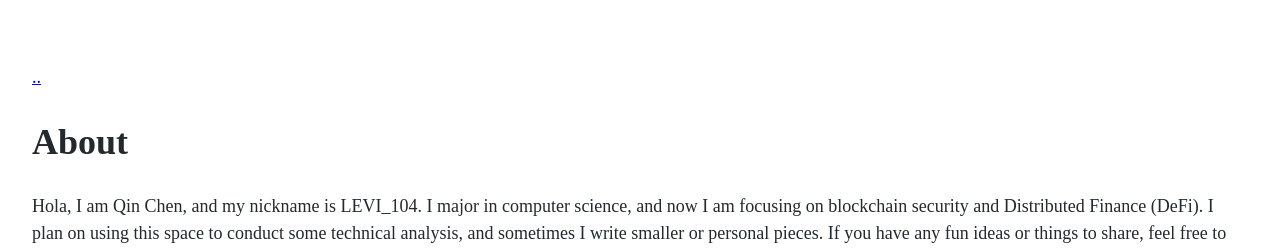
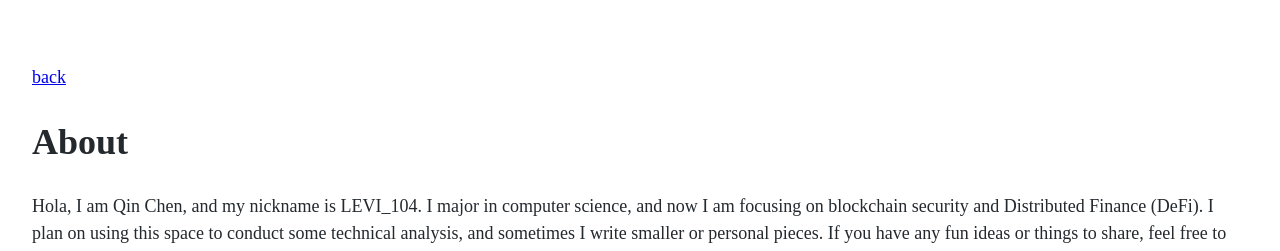
Before and after one commit to chen4903/chen4903.github.io, a Jekyll site: the page built from about.md, in a window 1280 px wide. Shown: the top 251 px of the page. Built offline with Jekyll 4.4.1, drawn with Linux system fonts in a browser that asks for light colours.

Commit message:
chore: turn back the last page

```diff
--- a/_config.yml
+++ b/_config.yml
@@ -15,7 +15,7 @@ remote_theme: riggraz/no-style-please # if you are using GitHub Pages, change it
 
 theme_config:
   appearance: "auto" # can be "light", "dark" or "auto"
-  back_home_text: ".." # customize text for homepage link in post layout
+  back_home_text: "back" # customize text for homepage link in post layout
   date_format: "%Y-%m-%d" # customize how date is formatted
   show_description: false # show blog description in home page
   lowercase_titles: true # show titles in lowercase in lists
```
